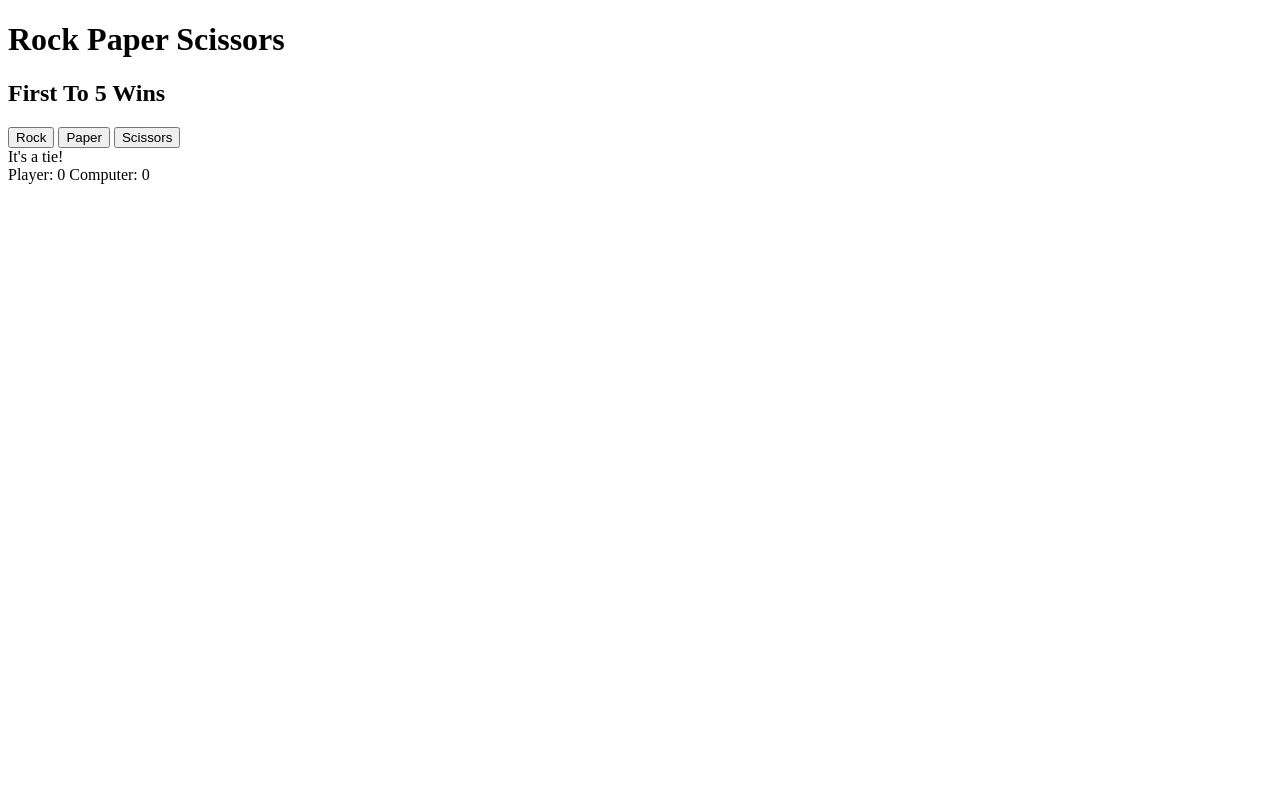
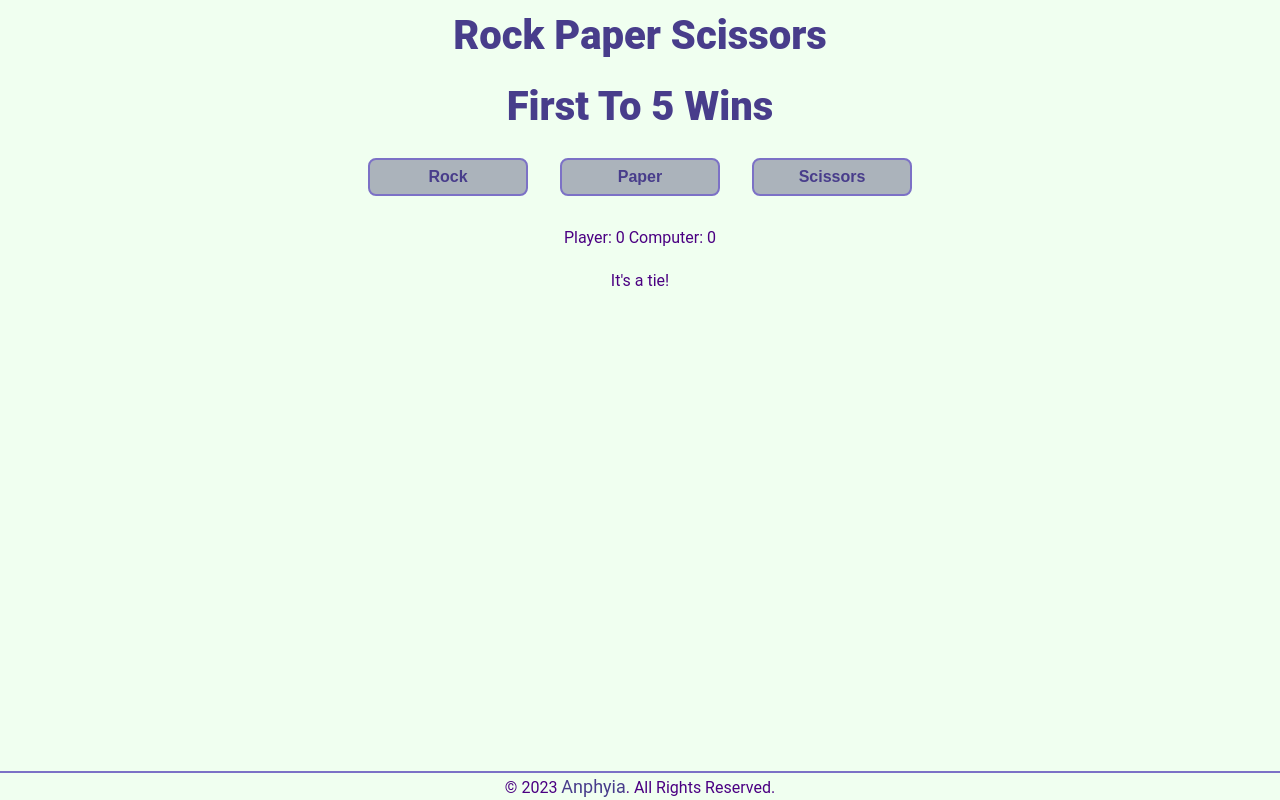
Before and after one commit to Anphyia/rock-paper-scissors, a plain HTML site: page index.html in a window 1280 px wide. Both pictures are taken after a click on the button "Rock". Drawn offline with Linux system fonts and the light colour scheme.

Commit message:
Improve aesthetics through layout, color, and text decorations

```diff
--- a/index.html
+++ b/index.html
@@ -4,18 +4,22 @@
         <meta charset="UTF-8">
         <meta name="viewport" content="width=device-width, initial-scale=1.0">
         <title>Rock Paper Scissors</title>
+        <link rel="icon" href="/images/favicon.ico">
+        <link rel="stylesheet" href="/style.css">
         <script src="script.js" defer></script>
     </head>
     <body>
         <h1>Rock Paper Scissors</h1>
         <h2>First To 5 Wins</h2>
+        <div class="buttons">
+            <button id="rock">Rock</button>
+            <button id="paper">Paper</button>
+            <button id="scissors">Scissors</button>
+        </div>
 
-        <button id="rock">Rock</button>
-        <button id="paper">Paper</button>
-        <button id="scissors">Scissors</button>
+        <div id="score"></div>
+        <div id="result"></div>
 
-        <div id="result"></div>
-        <div id="score"></div>
-
+        <footer>© 2023&nbsp;<a href= "https://github.com/Anphyia">Anphyia</a>. All Rights Reserved.</footer>
     </body>
 </html>
--- a/script.js
+++ b/script.js
@@ -54,8 +54,10 @@ function initializeGame() {
 
             if (playerScore >= maxScore) {
                 resultDiv.textContent = `You won the game!`;
+                resultDiv.classList.add("win-text");
             } else if (computerScore >= maxScore) {
                 resultDiv.textContent = `You lost the game!`;
+                resultDiv.classList.add("lost-text");
             }
 
         });
--- /dev/null
+++ b/style.css
@@ -0,0 +1,79 @@
+html, body {
+    height: 100%;
+    display: flex;
+    flex-direction: column;
+}
+
+body {
+    background-size: cover;
+    font-family: Roboto, sans-serif;
+    margin: 0;
+    color:indigo;
+    background-color:honeydew;
+}
+
+h1, h2 {
+    display: flex;
+    justify-content: center;
+    align-items: center;
+    font-size: 2.5rem;
+    font-weight: 900;
+    color:darkslateblue;
+    margin: 12px;
+
+}
+
+#score {
+    display: flex;
+    justify-content: center;
+    margin: 1em;
+}
+
+#result {
+    display: flex;
+    justify-content: center;
+    margin: 0.5em;
+}
+
+button {
+    border: 2px solid rgb(124, 113, 198);
+    width: 160px;
+    border-radius: 8px;
+    padding: 8px 24px;
+    font-size: 16px;
+    font-weight: 700;
+    color: darkslateblue;
+    background-color: rgb(171, 179, 187);
+}
+
+.buttons {
+    display: flex;
+    justify-content: center;
+    gap: 32px;
+    margin: 16px;
+}
+
+.win-text {
+    color: green;
+    font-weight: bold;
+}
+
+.lost-text {
+    color: red;
+    font-weight: bold;
+}
+
+a {
+    font-size: 1.125rem;
+    color: darkslateblue;
+    text-decoration: none;
+}
+
+footer {
+    border-top: 2px solid rgb(124, 113, 198);
+    display: flex;
+    justify-content: center;
+    align-items: flex-end;
+    margin-top: auto;
+    padding: 0.2rem 0;
+}
```
Also changed, not shown: images/favicon.ico (added).
